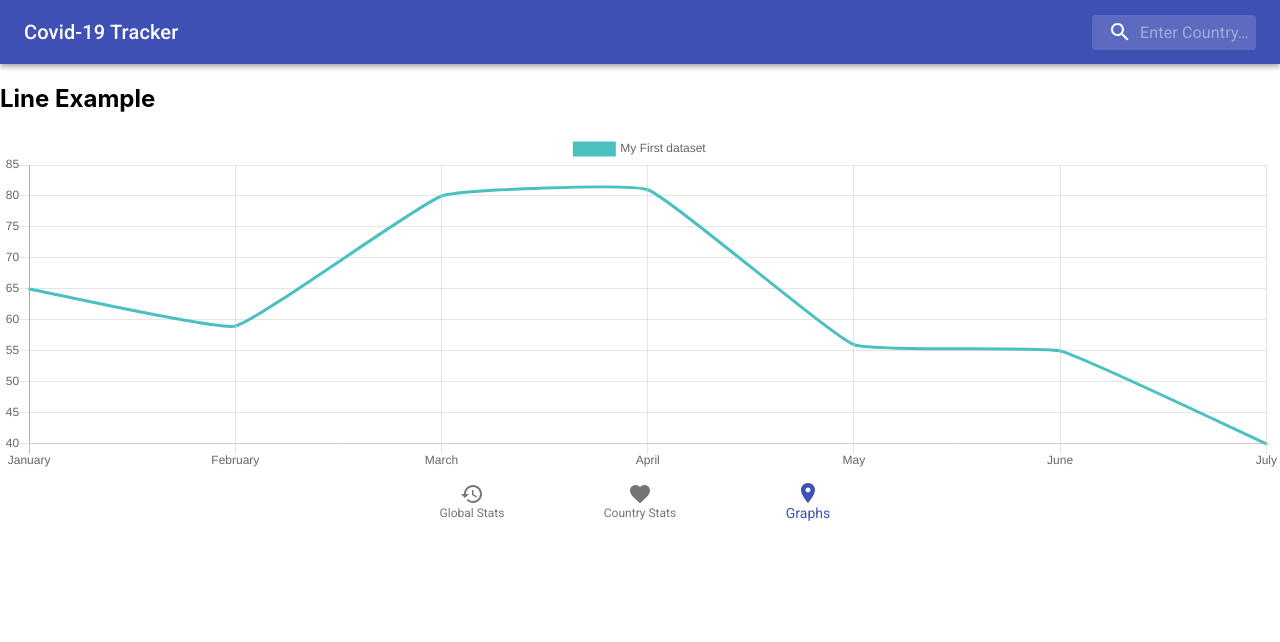
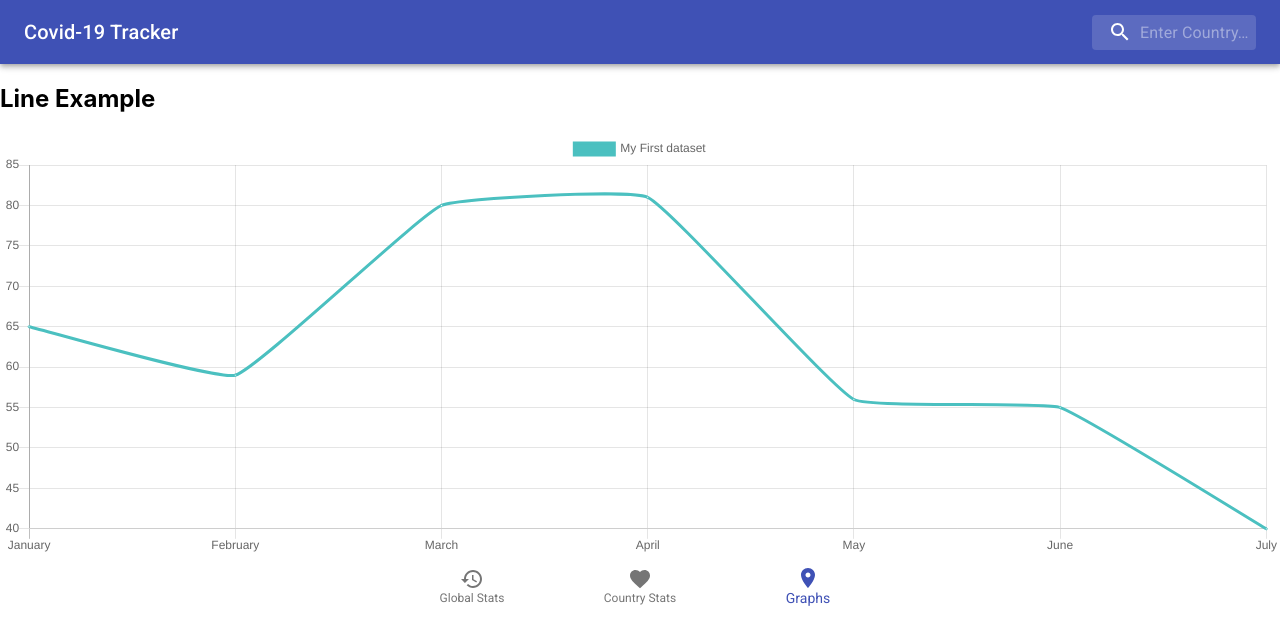
Before and after one commit to unaisshazan/Covid19Tracker-Reactjs, a React (Create React App) app: page / in a window 1280 px wide. Both pictures are taken after a click on the button "Graphs". Shown: the top 642 px of the page. Built offline with nearby package versions, Linux system fonts and the light colour scheme; no server answers.

Commit message:
add unais

```diff
--- a/src/components/Graph.js
+++ b/src/components/Graph.js
@@ -35,7 +35,7 @@ function GraphChart(){
     return (
       <div>
         <h2>Line Example</h2>
-        <Line data={data} height={'80%'} />
+        <Line data={data} height={'100%'} />
       </div>
     );
     }
```
